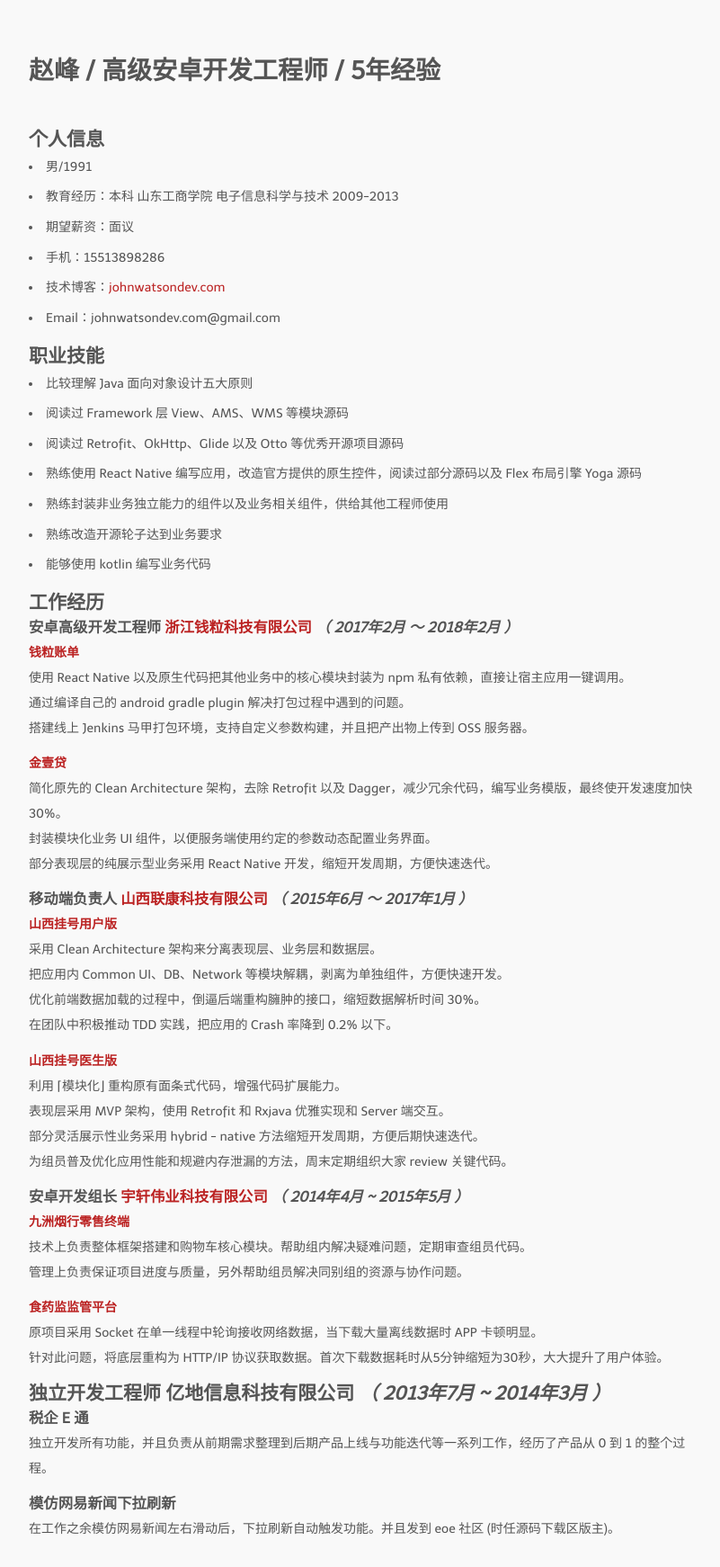
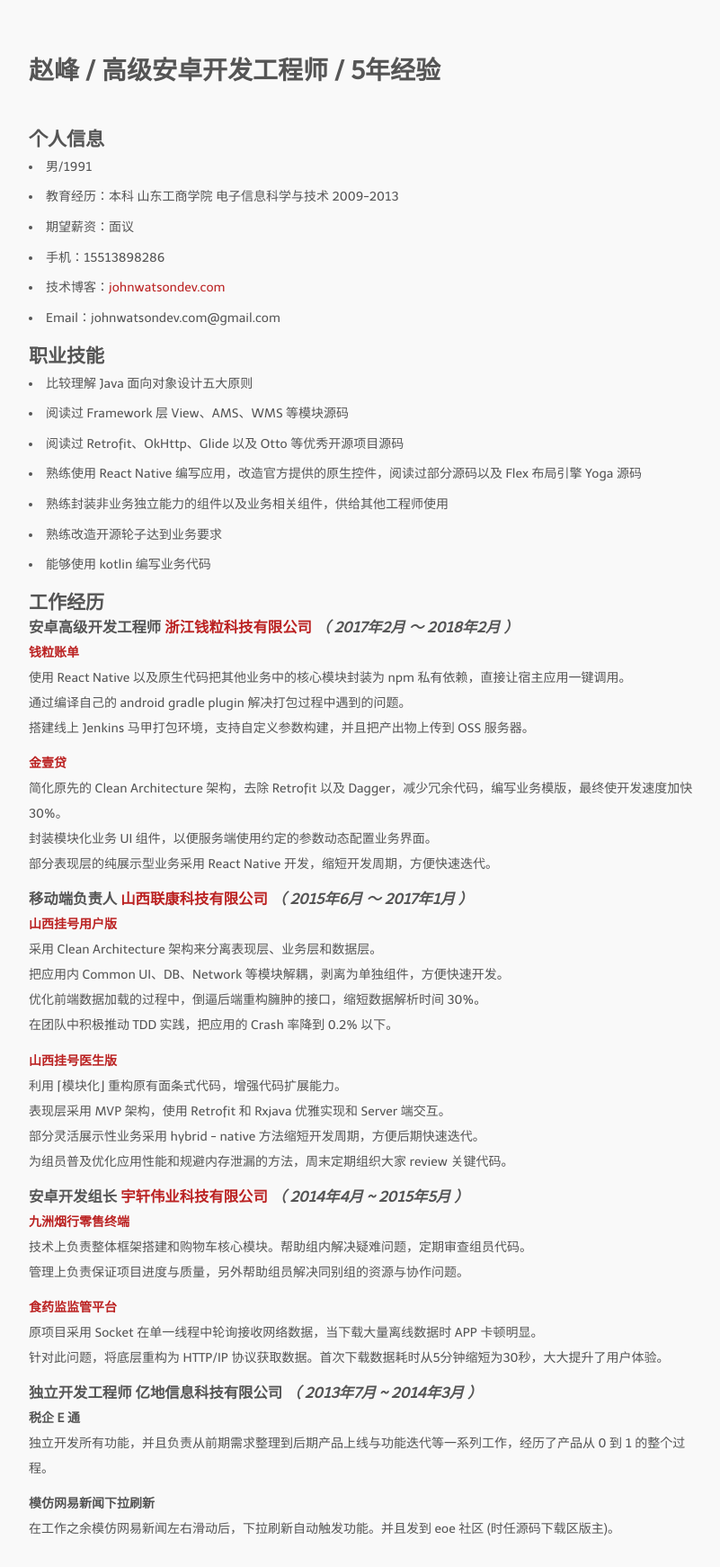
Before and after one commit to johnwatsondev/johnwatsondev.github.io, a Jekyll site: the page built from mycv.md, in a window 1280 px wide. Shown: the whole page at 90% size, without its empty margins (233-1034 px from the left). Built offline with Jekyll 4.4.1, drawn with Linux system fonts in a browser that asks for light colours; nearby versions of some CDN libraries; some web fonts are replaced.

Commit message:
Update: title size of my cv page

```diff
--- a/mycv.md
+++ b/mycv.md
@@ -61,10 +61,10 @@ permalink: /mycv/
 原项目采用 Socket 在单一线程中轮询接收网络数据，当下载大量离线数据时 APP 卡顿明显。
 针对此问题，将底层重构为 HTTP/IP 协议获取数据。首次下载数据耗时从5分钟缩短为30秒，大大提升了用户体验。
 
-## 独立开发工程师 亿地信息科技有限公司 *（ 2013年7月 ~ 2014年3月 ）*
+### 独立开发工程师 亿地信息科技有限公司 *（ 2013年7月 ~ 2014年3月 ）*
 
-### 税企 E 通
+#### 税企 E 通
 独立开发所有功能，并且负责从前期需求整理到后期产品上线与功能迭代等一系列工作，经历了产品从 0 到 1 的整个过程。
 
-### 模仿网易新闻下拉刷新
+#### 模仿网易新闻下拉刷新
 在工作之余模仿网易新闻左右滑动后，下拉刷新自动触发功能。并且发到 eoe 社区 (时任源码下载区版主)。
```
